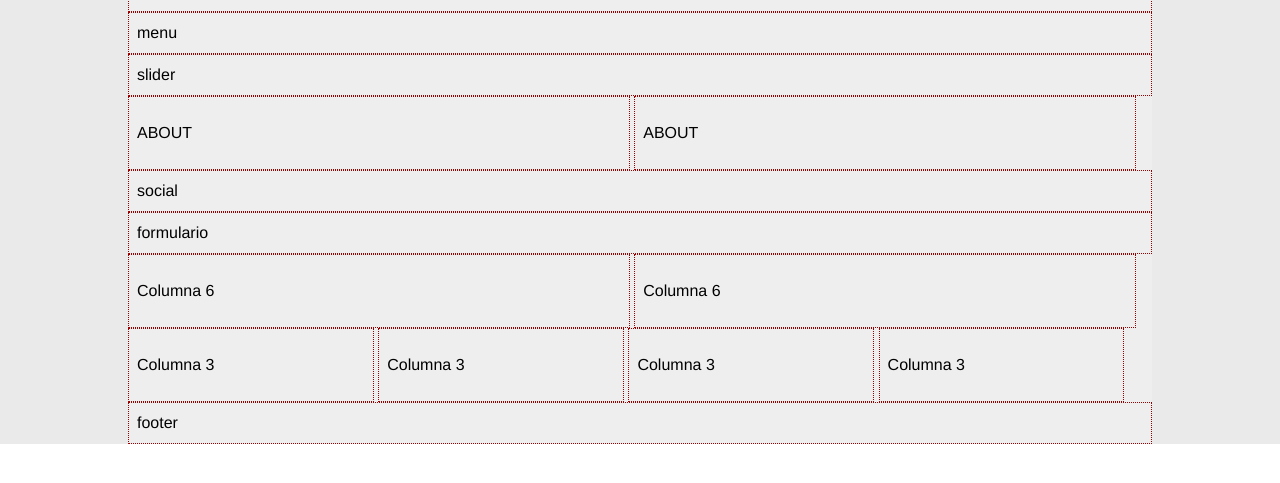
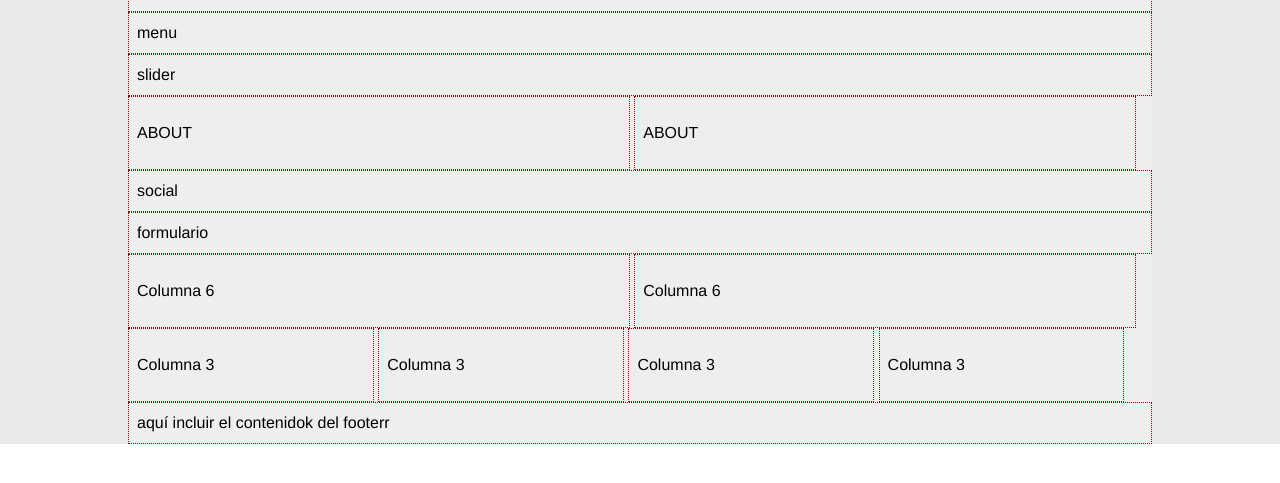
Before and after one commit to Tirsofreelance/wirefrememio, a plain HTML site: page index.html in a window 1280 px wide. Shown: the part 171-654 px from the top of the page. Drawn offline with nearby package versions, Linux system fonts and the light colour scheme.

Commit message:
Cambios en title y en footer
Nuevo titulo y nuevo contenido del footer en index.html

```diff
--- a/index.html
+++ b/index.html
@@ -6,7 +6,7 @@
 <html lang="en">
 <head>
 	<meta charset="utf-8">
-        <title>Tirso: A Less Framework based on Wakkosand320andUp</title>
+        <title>A SASS Framework based on Wakkosframework and 320andUp</title>
         <meta name="description" content="">
 
         <meta name="viewport" content="width=device-width, user-scalable=no, initial-scale=1.0, maximum-scale=1.0, minimum-scale=1.0">
@@ -81,7 +81,7 @@
     <footer>
         <div class="row">
 
-            <div class="col col--12">footer</div>
+            <div class="col col--12">aquí incluir el contenidok del footerr</div>
         </div>
     </footer>
 
```
